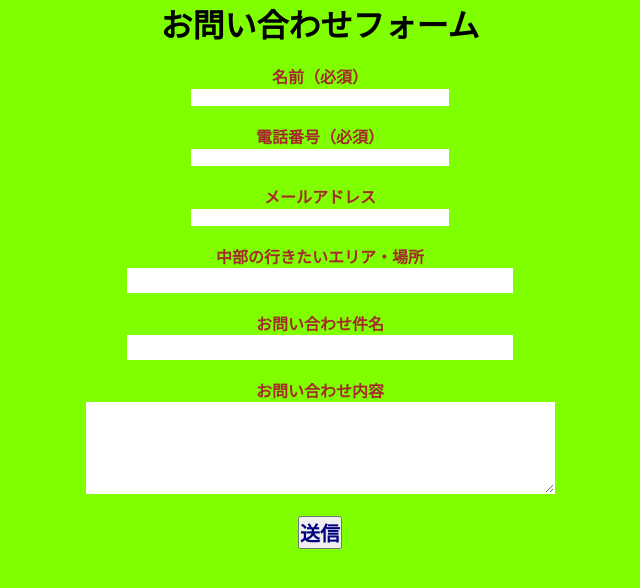
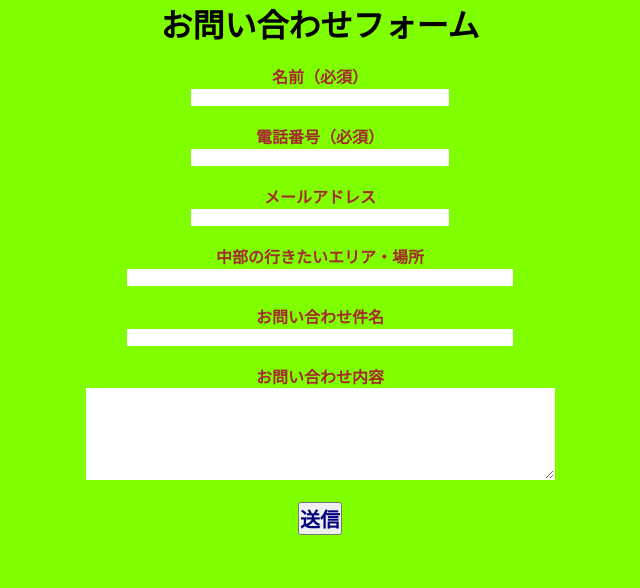
Before and after one commit to takara1102/okinawakanko, a PHP site: page /check.php in a window 1280 px wide. Shown: the top 588 px of the page, without its empty margins (320-960 px from the left). Run offline with PHP 8.4, Linux system fonts and the light colour scheme.

Commit message:
font-size削除とwidthの修正

```diff
--- a/check.css
+++ b/check.css
@@ -46,7 +46,6 @@ body{
 .place1{
     border: 1px solid white;
     width: 30%;
-    font-size: 20px;
 }
 
 .subject{
@@ -57,7 +56,6 @@ body{
 .subject1{
     border: 1px solid white;
     width: 30%;
-    font-size: 20px;
 }
 
 .content{
```
